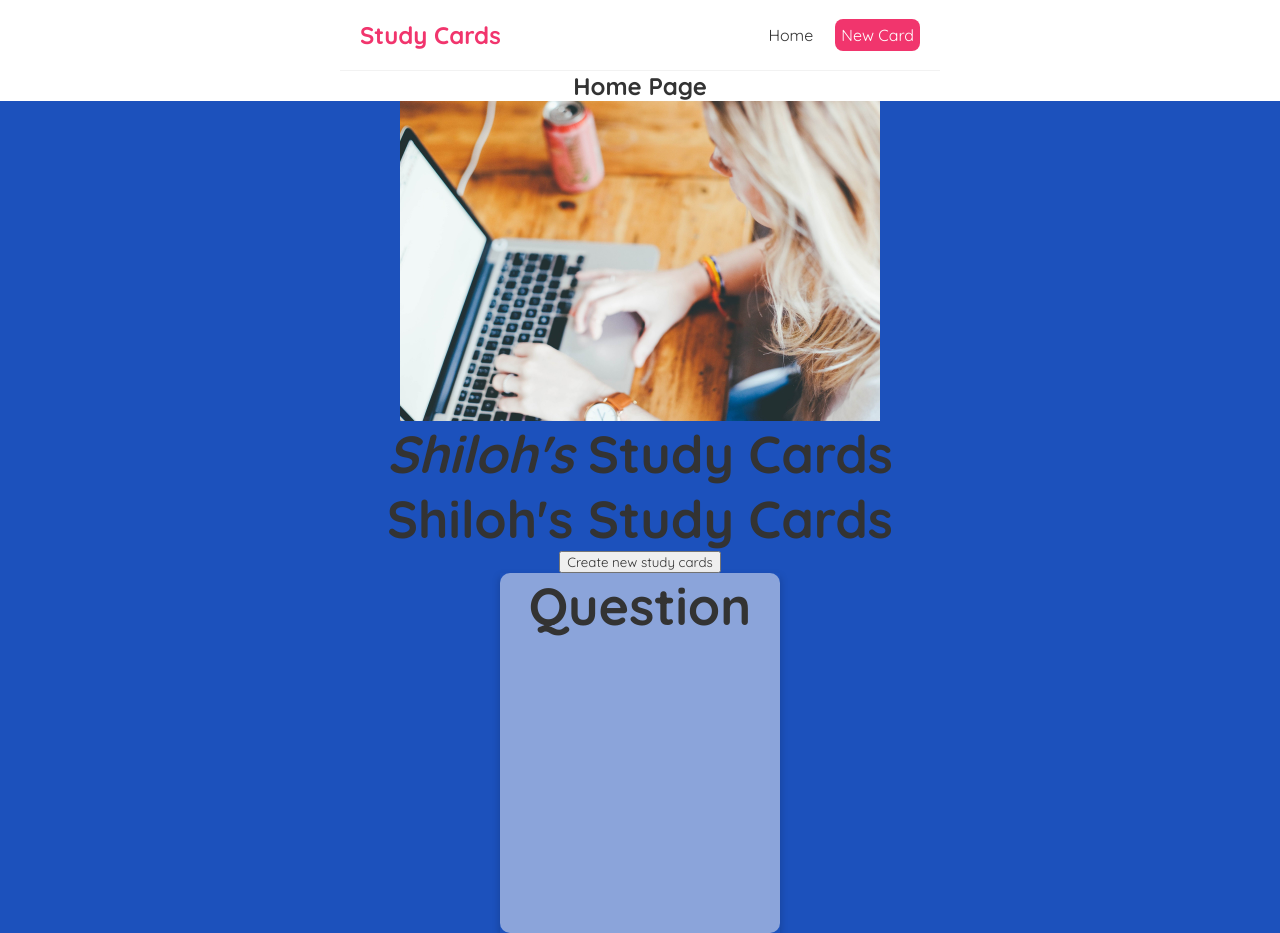
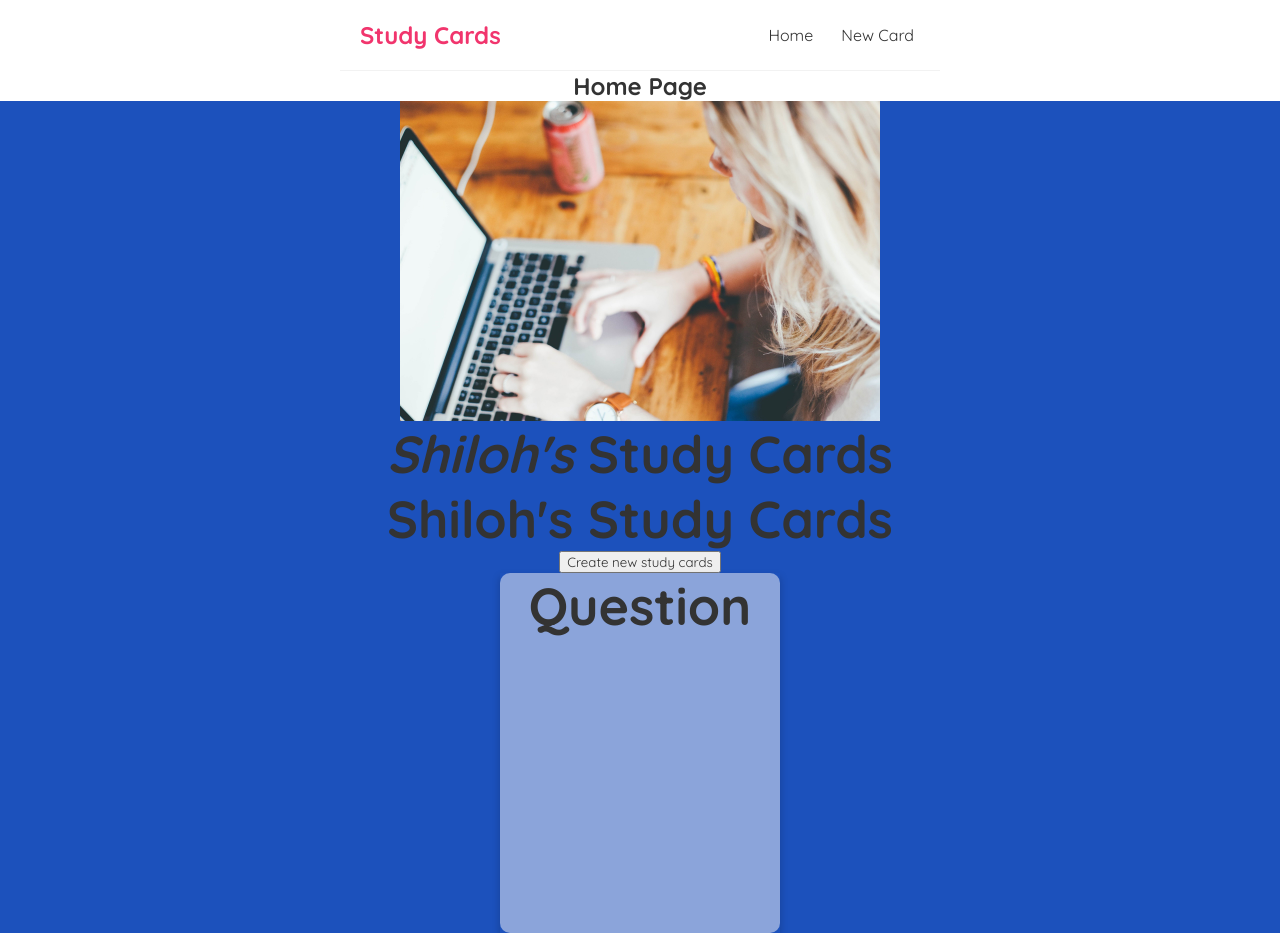
Before and after one commit to EvaGraceSmith/studyCards, a React (Create React App) app: page / in a window 1280 px wide. Built offline with nearby package versions, Linux system fonts and the light colour scheme.

Commit message:
updated nav bar

```diff
--- a/src/components/Navbar.js
+++ b/src/components/Navbar.js
@@ -4,11 +4,8 @@ const Navbar = () => {
             <h1>Study Cards</h1>
             <div className="links">
                 <a href="/">Home</a>
-                <a href="/create" style={{
-                    color: "white",
-                    backgroundColor: "#f1356d",
-                    borderRadius: "8px"
-                }}>New Card</a>
+                <a href="/create"
+                >New Card</a>
             </div>
         </nav>
 
```
